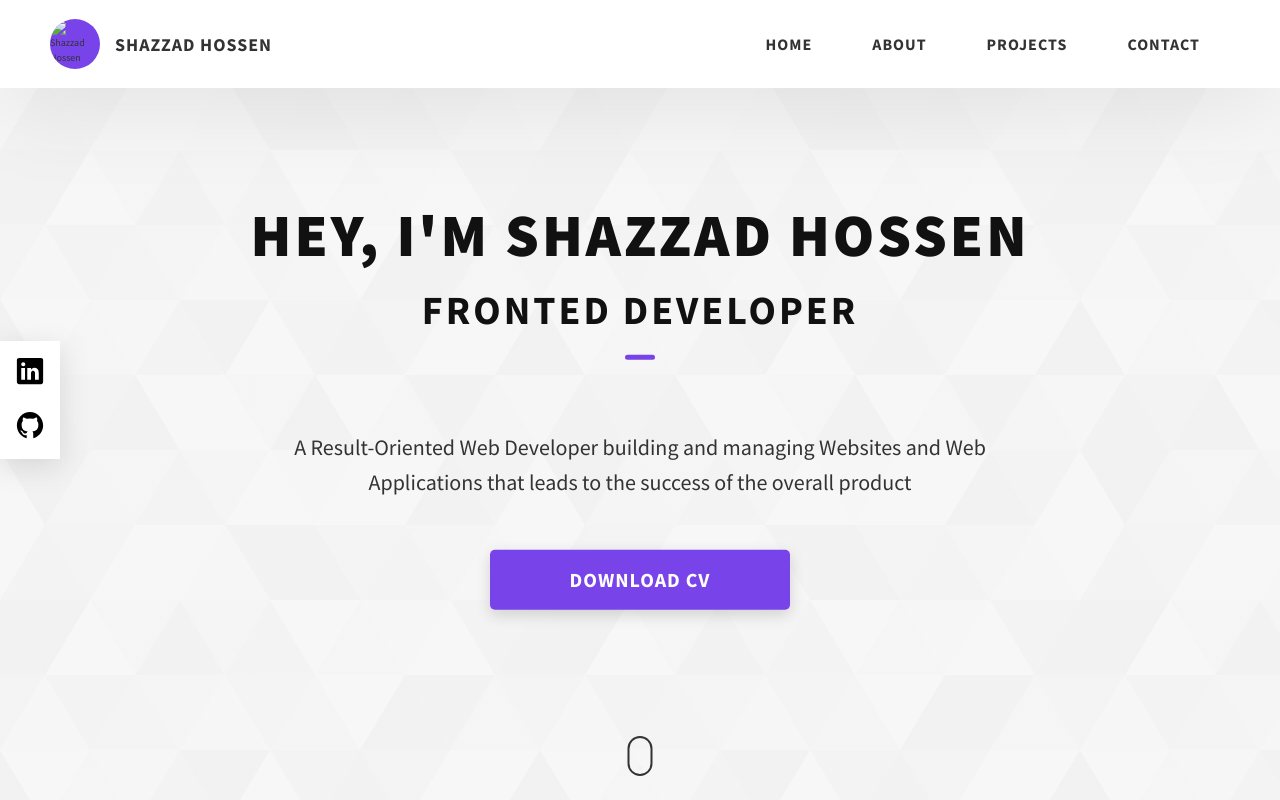
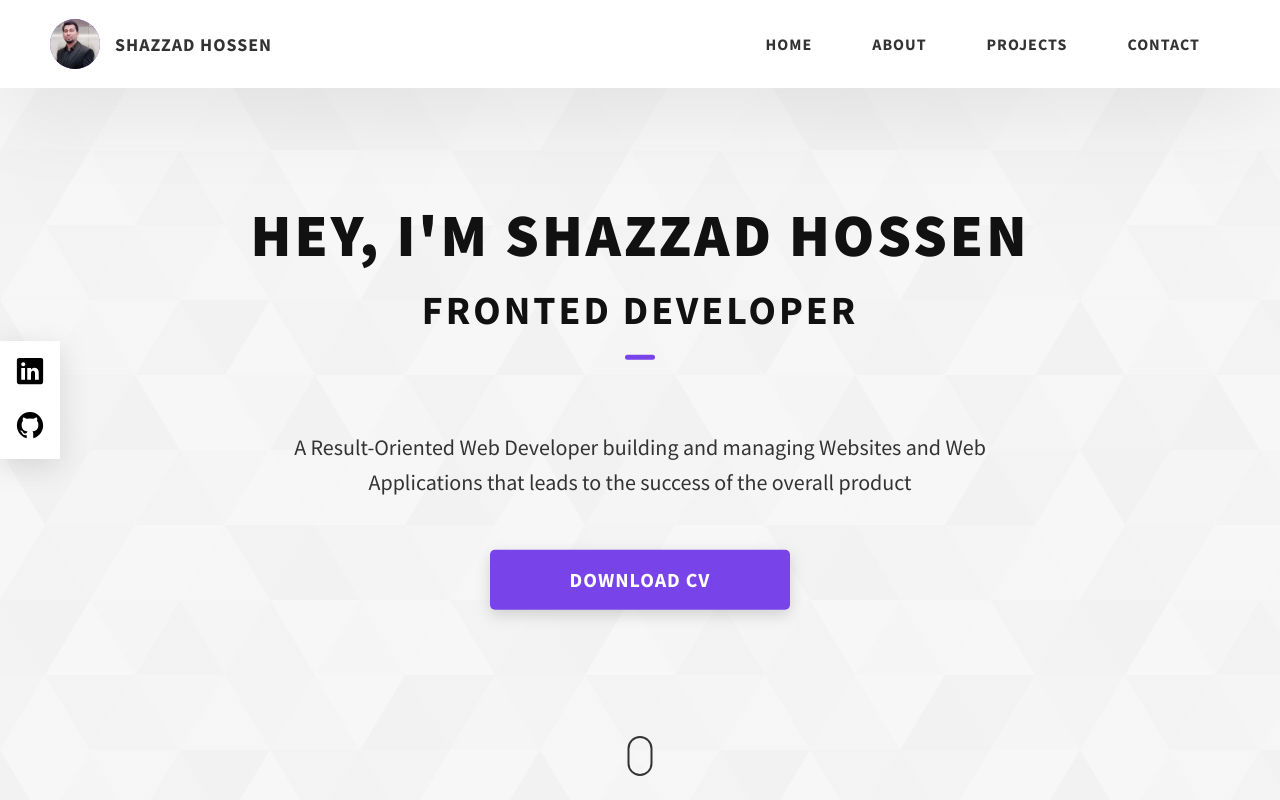
Before and after one commit to Shazzadhossensunny/portfolio, a plain HTML site: page index.html in a window 1280 px wide. Shown: the top 800 px of the page. Drawn offline with nearby package versions, Linux system fonts and the light colour scheme; the site is published under a folder, as on GitHub Pages, so addresses that start at the root find nothing.

Commit message:
file path solved

```diff
--- a/index.html
+++ b/index.html
@@ -42,7 +42,7 @@
         <div class="header__logo-container">
           <div class="header__logo-img-cont">
             <img
-              src="/shazzad.png"
+              src="./shazzad.png"
               alt="Shazzad Hossen Logo Image"
               class="header__logo-img"
             />
```
Also changed, not shown: project-1.html (+1 -1 lines), project-2.html (+1 -1 lines), project-3.html (+1 -1 lines).
